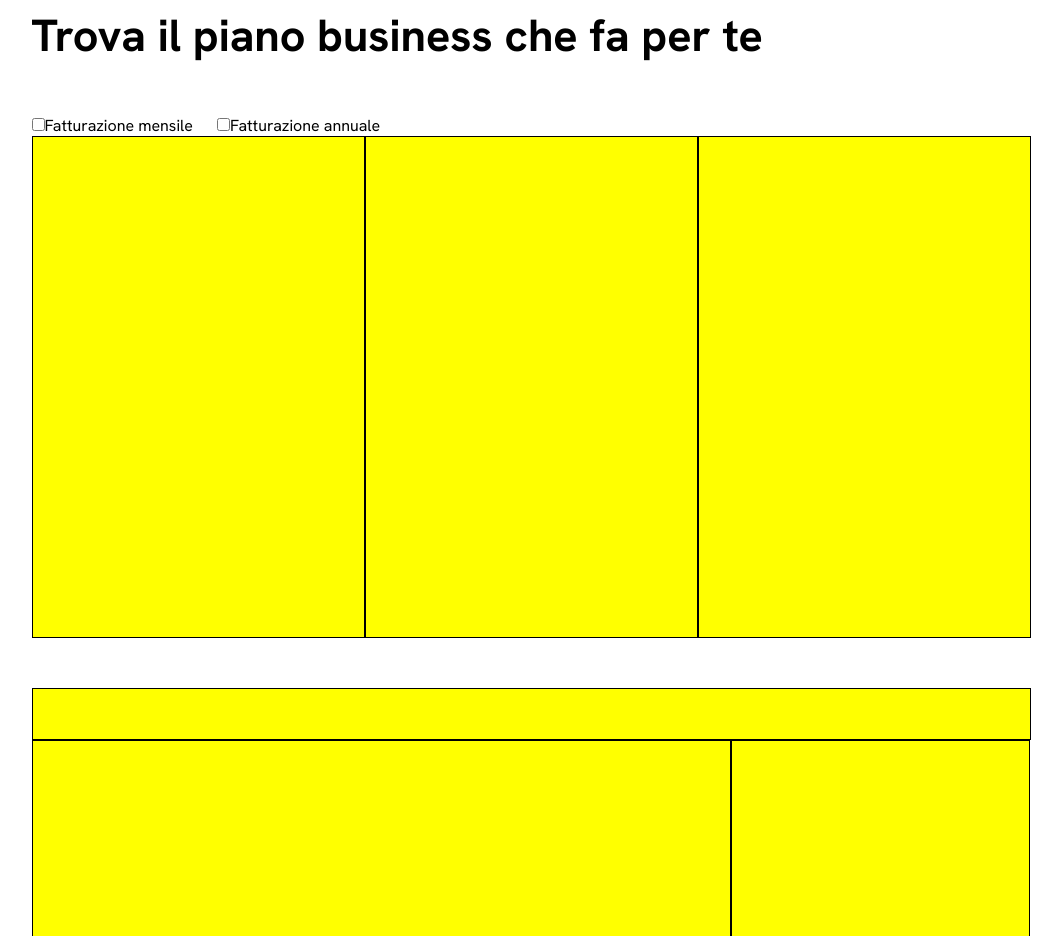
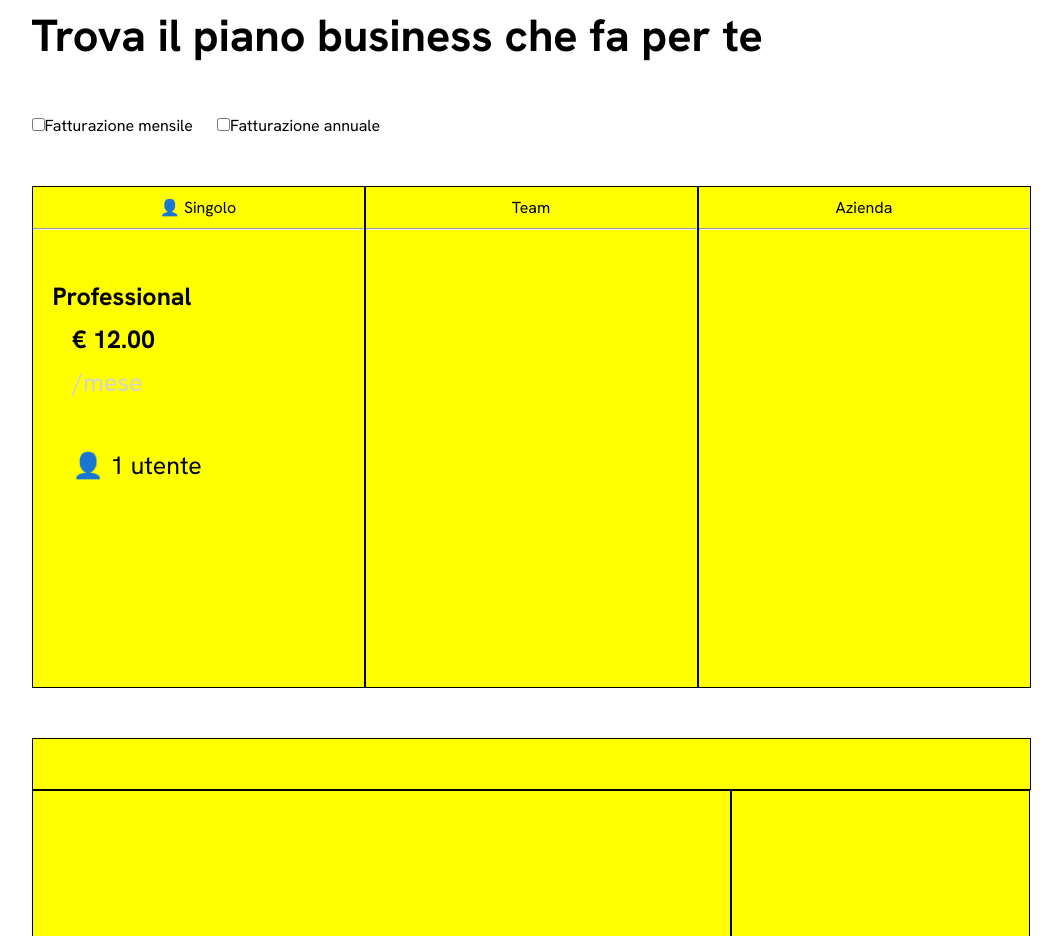
Before and after one commit to AntonioFilippa/htmlcss-dropbox, a plain HTML site: page index.html in a window 1280 px wide. Shown: the part 1140-2076 px from the top of the page, without its empty margins (109-1171 px from the left). Drawn offline with Linux system fonts and the light colour scheme.

Commit message:
[UPD] Inizio piani di offerta

```diff
--- a/css/style.css
+++ b/css/style.css
@@ -151,3 +151,22 @@ h2{
 .mrg-left-20{
     margin-left: 20px;
 }
+.t-center{
+    text-align: center;
+}
+.pd-bt-10{
+    padding-top: 10px;
+    padding-bottom: 10px;
+}
+.pd-left-20{
+    padding-left: 20px;
+}
+.mrg-top-10{
+    margin-top: 10px;
+}
+.sttl-bianco{
+    color: lightgrey;
+}
+.mrg-top-50{
+    margin-top: 50px;
+}
--- a/index.html
+++ b/index.html
@@ -112,14 +112,41 @@
                     <input class="mrg-left-20" type="checkbox">Fatturazione annuale
                 </div>
             </div>
-            <div class="col-33">
-                <div class="content height-500 "></div>
+            <div class="col-33 mrg-top-20">
+                <div class="content height-500 f-fa ">
+                    <div class="icona-titolo t-center pd-bt-10">
+                        &#128100; Singolo
+                    </div>
+                    <hr>
+
+
+                    <div class="mrg-top-20 mrg-left-20 f-fa f-size20"><strong>
+                        Professional
+                    </strong>
+                    <p class="mrg-left-20 mrg-top-10 f-fa"><strong>&#8364; 12.00</strong></p>
+                    <p class="sttl-bianco mrg-left-20 mrg-top-10">
+                        /mese
+                    </p>
+                    <p class=" mrg-top-50 mrg-left-20 f-fa">&#128100; 1 utente</p>
+
+                </div>
+                </div>
             </div>
             <div class="col-33">
-                <div class="content height-500 "></div>
+                <div class="content height-500 f-fa mrg-top-20 f-fa">
+                    <div class="icona-titolo t-center pd-bt-10 ">
+                        Team
+                    </div>
+                    <hr>
+                </div>
             </div>
             <div class="col-33">
-                <div class="content height-500 "></div>
+                <div class="content height-500 f-fa mrg-top-20">
+                    <div class="icona-titolo t-center pd-bt-10">
+                        Azienda
+                    </div>
+                    <hr>
+                </div>
             </div>
         </div>
     </div>
```
